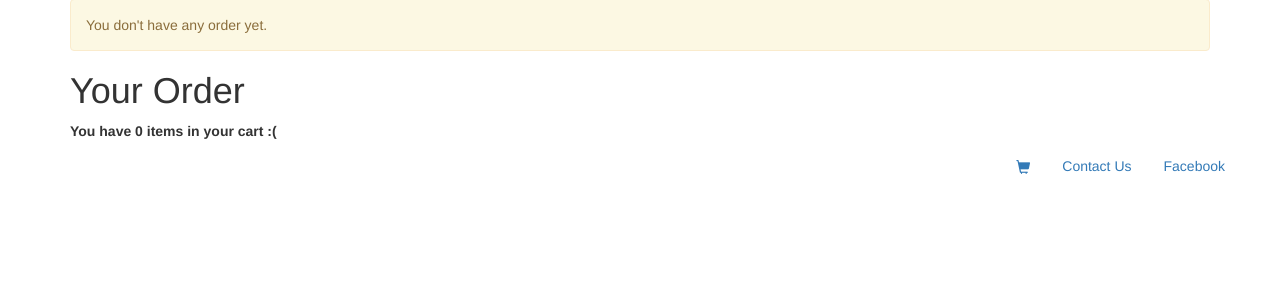
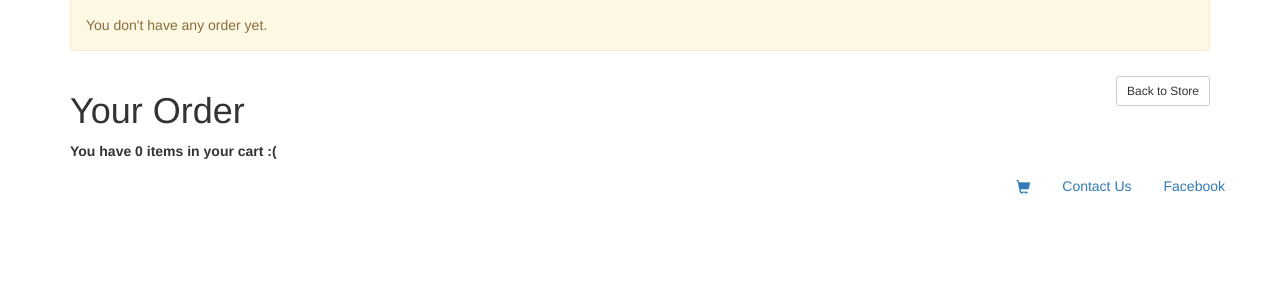
Before and after one commit to Arslan2/demo, a Rails app: page /cart/show in a window 1280 px wide. Shown: the part 61-361 px from the top of the page. Run offline with Rails 7, Linux system fonts and the light colour scheme; style sheets or scripts are compiled from the project's sources; parts of the project's set-up code (start-up, migrations or seed data) failed here and were passed over; some libraries are stand-ins or nearby versions.

Commit message:
Order: Separated discounted price and original price in views

```diff
--- a/app/assets/stylesheets/application.scss
+++ b/app/assets/stylesheets/application.scss
@@ -32,8 +32,16 @@
   margin-left:475px;
 }
 
-.align-right {
-  margin-right: 15px;
+.store-button {
+  margin-top: 5px;
+}
+
+.discount-row {
+  background-color: #00FFFF;
+}
+
+.row-hidden {
+  display: none;
 }
 
 .top {
--- a/app/controllers/application_controller.rb
+++ b/app/controllers/application_controller.rb
@@ -42,6 +42,10 @@ class ApplicationController < ActionController::Base
     return user_dashboard_path
   end
 
+  def set_discount
+    @discounted_sum = DiscountCoupon.get_discount(@sum) if session[:coupon_number]
+  end
+
   private
   def set_cart_count
     @cart_count = decode_cookie.length
--- a/app/controllers/cart_controller.rb
+++ b/app/controllers/cart_controller.rb
@@ -7,6 +7,7 @@ class CartController < ApplicationController
 
   def show
     @coupon = DiscountCoupon.new
+    set_discount
   end
 
   def add
@@ -21,6 +22,7 @@ class CartController < ApplicationController
       @cart_count = @cart_count.to_i - 1
       set_products
       set_sum
+      set_discount
     end
   end
 
@@ -31,6 +33,7 @@ class CartController < ApplicationController
       @is_valid_coupon = check_coupon_number
       if @is_valid_coupon
         set_sum
+        set_discount
         flash[:notice] = "Congratulations!! you have received a special discount"
       else
         flash[:alert] = "Your coupon number is either invalid or has been consumed"
@@ -47,7 +50,6 @@ class CartController < ApplicationController
     def set_sum
       if @products
         @sum = @products.sum(&:price)
-        @sum -= (@sum / 100) * DiscountCoupon::DISCOUNT_PERCENT if session[:coupon_number]
       end
     end
 
--- a/app/controllers/orders_controller.rb
+++ b/app/controllers/orders_controller.rb
@@ -43,10 +43,6 @@ class OrdersController < InheritedResources::Base
     @discounted_sum || @sum
   end
 
-  def set_discount
-    @discounted_sum = DiscountCoupon.get_discount(@sum) if session[:coupon_number]
-  end
-
   def update_user_address(new_address)
     current_user.address = new_address
     current_user.save
--- a/app/views/cart/discount.js.erb
+++ b/app/views/cart/discount.js.erb
@@ -1,6 +1,8 @@
 <% if @is_valid_coupon %>
   $('#coupon-field').removeClass('form-group has-error').addClass('form-group has-success');
-  $('#sum').text('<%= ["$", @sum].join(" ") %>');
+  $('#sum').text("").append("<del><%= append_currency(@sum) %></del>");
+  $('#discounted-price-row').show();
+  $('#discounted-sum').text('<%= append_currency(@discounted_sum) %>');
   $('#discount-coupon-form').hide();
   $('#alert-msg').hide();
   $('#notice-msg').show();
--- a/app/views/cart/show.html.erb
+++ b/app/views/cart/show.html.erb
@@ -1,4 +1,12 @@
-<h1>Your Order</h1>
+<div class="row">
+  <div class="col-md-4">
+    <h1>Your Order</h1>
+  </div>
+  <div class="col-md-4 pull-right">
+    <%= link_to 'Back to Store', root_path, class: 'btn btn-default btn-sm pull-right store-button' %>
+  </div>
+</div>
+
 <% if @products.present? %>
   <table class="table" >
     <caption>Your Order</caption>
@@ -11,18 +19,36 @@
 
     <% @products.each do |product| %>
       <tr id="remove-row-<%= product.id %>">
-        <td><%= product.title %></td>
+        <td><%= link_to product.title, product_path(product) %></td>
         <td><%= truncate_string(product.body, 100) %></td>
-        <td><%= product.price %></td>
-        <td><%= link_to 'Remove', cart_remove_path, id: "remove-#{product.id}", data: { remote: true, params: { product_id: product.id }.to_param }, class: 'btn btn-warning btn-sm' %></td>
+        <td><%= append_currency(product.price) %></td>
+        <td><%= link_to 'Remove', cart_remove_path, id: "remove-#{product.id}", data: { remote: true, params: { product_id: product.id }.to_param }, class: 'btn btn-warning btn-xs' %></td>
       </tr>
     <% end %>
     <tr>
       <td><strong>Grand Total</strong></td>
       <td></td>
-      <td><strong><div id="sum"><%= ["$", @sum].join("") %></div></strong></td>
+      <td>
+        <div id="sum">
+          <strong>
+            <% if @discounted_sum.present? %>
+              <del><%= append_currency(@sum) %></del>
+            <% else %>
+              <%= append_currency(@sum) %>
+            <% end %>
+          </strong>
+        </div>
+      </td>
       <td></td>
     </tr>
+
+    <tr id="discounted-price-row" class="<%= @discounted_sum.present? ? 'discount-row' : 'discount-row row-hidden' %>">
+      <td><strong>Discounted Price</strong></td>
+      <td></td>
+      <td><strong><div id="discounted-sum"><%= append_currency(@discounted_sum) %></div></strong></td>
+      <td></td>
+    </tr>
+
   </table>
 
 <% unless @coupon_applied %>
@@ -34,7 +60,7 @@
       </div>
 
       <div class="actions">
-        <%= f.submit "Validate Coupon", class:"btn btn-info" %>
+        <%= f.submit "Apply Coupon", class: "btn btn-info" %>
       </div>
     <% end %>
   </div>
@@ -42,8 +68,7 @@
 
   <div class="row">
     <div class="col-md-6 pull-right">
-      <%= link_to 'Proceed to checkout', new_order_path, class: 'btn btn-success pull-right' %>
-      <%= link_to 'Back to store', root_path, class: 'btn btn-info pull-right align-right' %>
+      <%= link_to 'Proceed to Checkout', new_order_path, class: 'btn btn-success pull-right' %>
     </div>
   </div>
 
```
Also changed, not shown: app/views/cart/remove.js.erb (+9 -2 lines).
